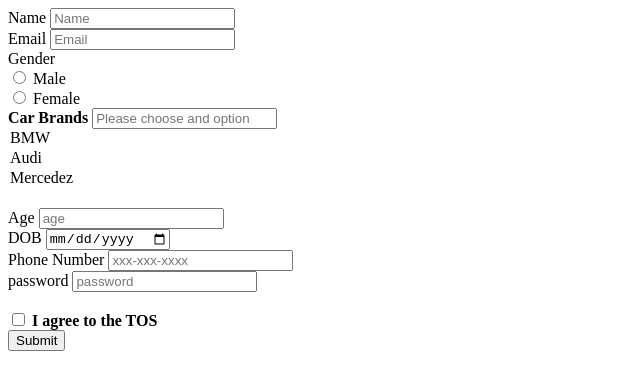
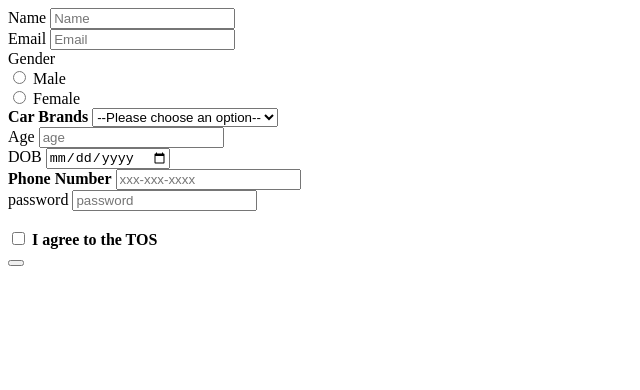
Before and after one commit to acciojob/signup-form-car-dpinkvilla, a website: page main.html in a window 1280 px wide. Shown: the whole page, without its empty margins (0-640 px from the left). Drawn offline with Linux system fonts and the light colour scheme.

Commit message:
created a submission

```diff
--- a/main.html
+++ b/main.html
@@ -15,13 +15,14 @@
 		<input type="text" placeholder="Name" required id="Name">
 		<br>
 	<label for="Email" >Email</label>
-		<input type="text" placeholder="Email"  id="Email" required><br>
+		<input type="email" placeholder="Email"  id="Email" required><br>
 	<label for="Gender">Gender</label> <br>
 		<input type="radio" name="gender" required id="Gender"> Male <br>
 		<input type="radio" name="gender" required id="Gender"> Female <br>
+
 	<label for="Car Brands" > <b>Car Brands</b></label>
-		<input type="text" placeholder="Please choose and option"
-		<select>
+		<select id="car Brands" required>
+			<option value="disabled">--Please choose an option--</option>
 		    <option value=BMW > BMW</option>
 			<option value=BMW> Audi</option>
 			<option value=BMW> Mercedez</option>
@@ -31,13 +32,13 @@
 		<input type="number" placeholder="age" required id="age"><br>
 	<label for="DOB">DOB</label>
 		<input type="date"  required id="DOB"><br>
-	<label for="p.no"> Phone Number</label>
+	<label for="p.no"> <b>Phone Number</b></label>
 		<input type="tel" placeholder="xxx-xxx-xxxx" id="p.no"> <br>
 	<label for="password">password</label>
 		<input type="password" placeholder="password" required id="password"><br>
 	<label for="terms"></label><br>
 	    <input type="checkbox"   required id="terms"> <b>I agree to the TOS</b> <br>
-		<input type="submit">
+		<button type="submit">
 	</form>
 
 
```
